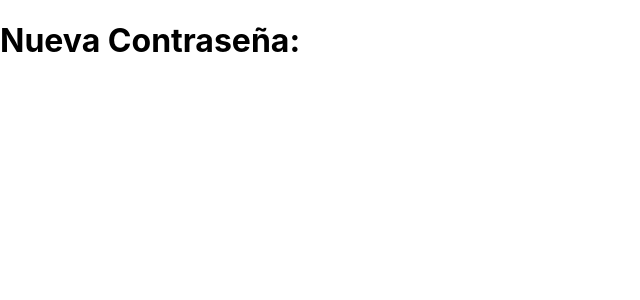
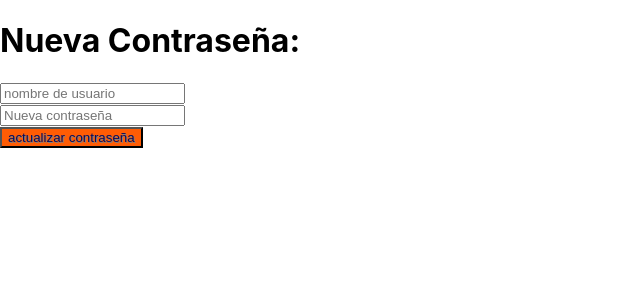
Before and after one commit to denhigudu/FrontendWaru, a React (Create React App) app: page /cambioContrasena in a window 1280 px wide. Shown: the top 300 px of the page, without its empty margins (0-640 px from the left). Built offline with nearby package versions, Linux system fonts and the light colour scheme.

Commit message:
Sistema de React para recuperación de contraseña finalizada construyendo dos pages correoContraseña y cambioContraseña

```diff
--- a/src/pages/Login.js
+++ b/src/pages/Login.js
@@ -54,7 +54,7 @@ export function FormularioLogin() {
   const lostpassword = async (event) => {
     event.preventDefault();
     try {
-      navigate("/nuevaContrasena");
+      navigate("/correoContrasena");
     } catch (error) {
       setError("Algo salio mal");
     }
--- a/src/pages/cambioContrasena.js
+++ b/src/pages/cambioContrasena.js
@@ -1,11 +1,64 @@
+import axios from "axios";
 import React from "react";
+// import axios from "axios";
+import { useState } from "react";
+import { useNavigate } from "react-router-dom";
 
-function cambioContrasena() {
+function CambioContrasena() {
+  const navigate = useNavigate();
+  const [username, setUsername] = useState("");
+  const [password, setPassword] = useState("");
+  const [error, setError] = useState("");
+
+  const newPassword = async (event) => {
+    event.preventDefault();
+    try {
+      const response = await axios.patch(
+        "http://localhost:3001/api/changePassword",
+        {
+          username,
+          password,
+        }
+      );
+      if (response.data.success === true) {
+        console.log(response.data);
+        navigate("/login");
+      } else {
+        console.log(response.data);
+        alert("no se pudo ingresar al sistema");
+      }
+    } catch (error) {
+      setError("no hubo cambios de contraseña en el sistema");
+    }
+  };
+
   return (
     <div>
       <h1>Nueva Contraseña: </h1>
+      <form onSubmit={newPassword}>
+        <input
+          type="text"
+          placeholder="nombre de usuario"
+          value={username}
+          onChange={(event) => setUsername(event.target.value)}
+        />
+      </form>
+      <form onSubmit={newPassword}>
+        <input
+          type="password"
+          placeholder="Nueva contraseña"
+          value={password}
+          onChange={(event) => setPassword(event.target.value)}
+        />
+      </form>
+      <form onSubmit={newPassword}>
+        <button className="button" type="onSubmit">
+          actualizar contraseña
+        </button>
+      </form>
+      {error && <p>{error}</p>}
     </div>
   );
 }
 
-export default cambioContrasena;
+export default CambioContrasena;
--- a/src/pages/correoContrasena.js
+++ b/src/pages/correoContrasena.js
@@ -11,7 +11,7 @@ function CorreoContrasena() {
   const sendMail = async (event) => {
     event.preventDefault();
     try {
-      const response = await axios.post("http://localhost:3001/api/sendmail", {
+      const response = await axios.post("http://localhost:3001/api/sendLink", {
         mail,
       });
       if (response.data.success === true) {
```
